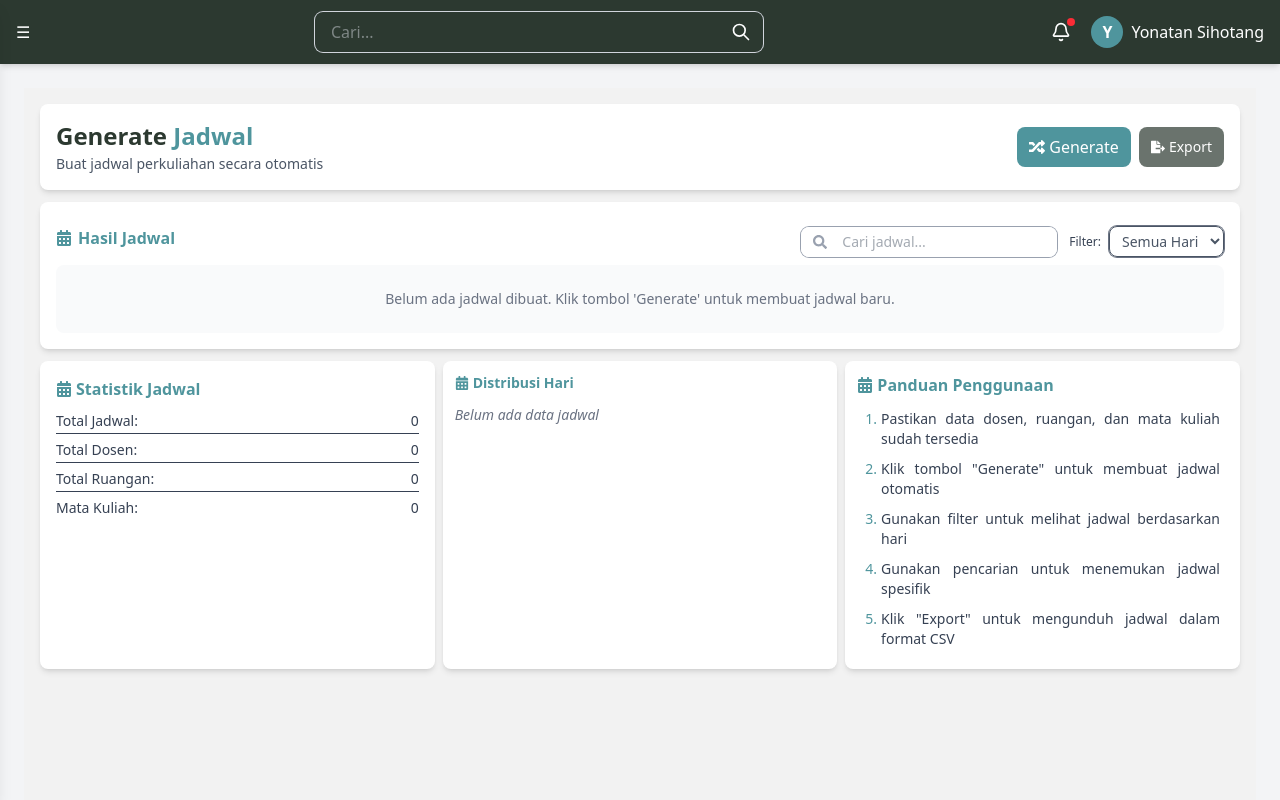
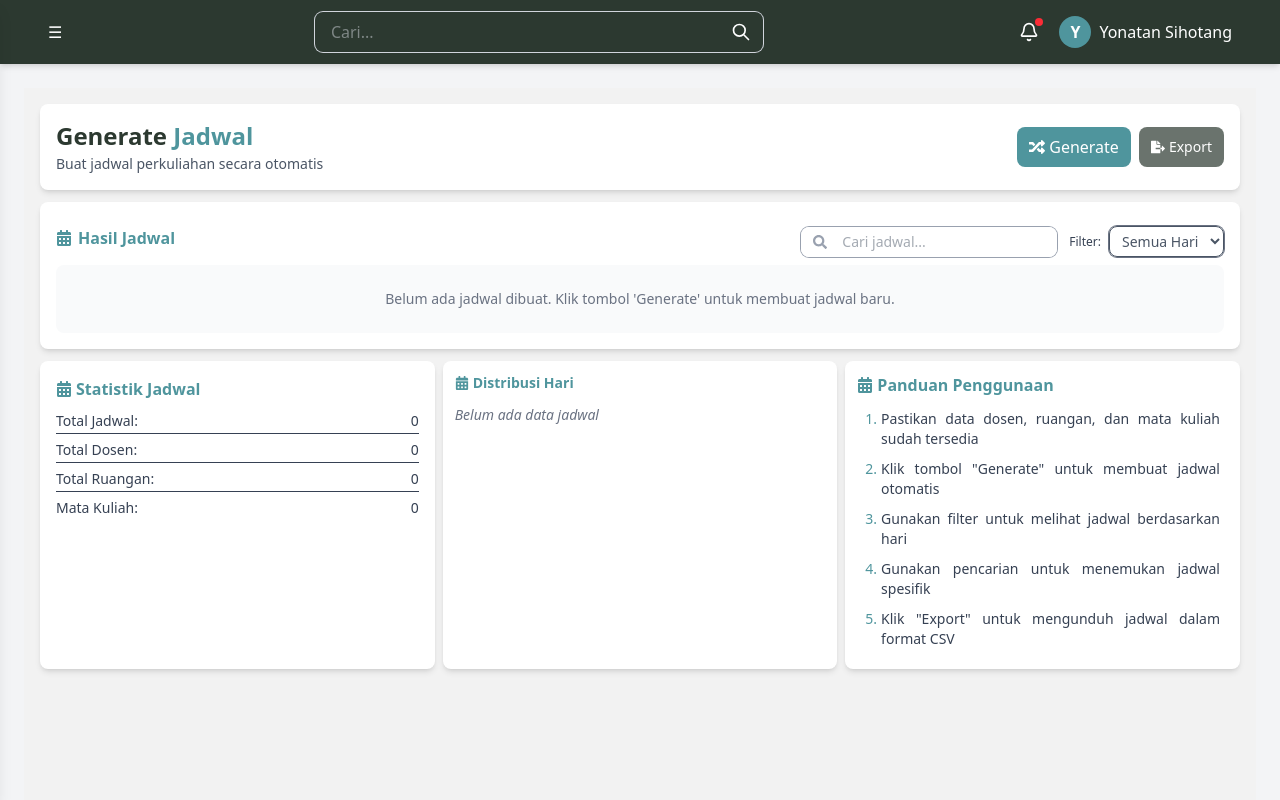
Before and after one commit to keqi000/proyek-pengembangan-web-berbasis-framework-terbaru, a Next.js app: page /admin/generate_schedule in a window 1280 px wide. Shown: the top 800 px of the page. Built offline with nearby package versions, Linux system fonts and the light colour scheme.

Commit message:
fix: fix the position of hamburger menu and profile icon

```diff
--- a/src/app/admin/layout.tsx
+++ b/src/app/admin/layout.tsx
@@ -37,8 +37,8 @@ export default function Layout({ children }: { children: React.ReactNode }) {
         } pt-14 lg:pt-0 ${isSidebarOpen ? "lg:filter-none filter" : ""}`} // Tambahkan padding top untuk mobile
       >
         {/* Top Navbar - Hanya tampil di desktop */}
-        <nav className="bg-[#2C3930] text-white shadow-md h-16 hidden lg:flex items-center px-4 sticky top-0 z-10">
-          <div className="container flex justify-between items-center">
+        <nav className="bg-[#2C3930] text-white shadow-md h-16 hidden lg:flex lg:flex-col lg:justify-center items-center px-4 sticky top-0 z-10">
+          <div className="flex justify-between items-center w-full px-8">
             {/* Tombol Sidebar */}
             <button
               className="text-white focus:outline-none"
```
